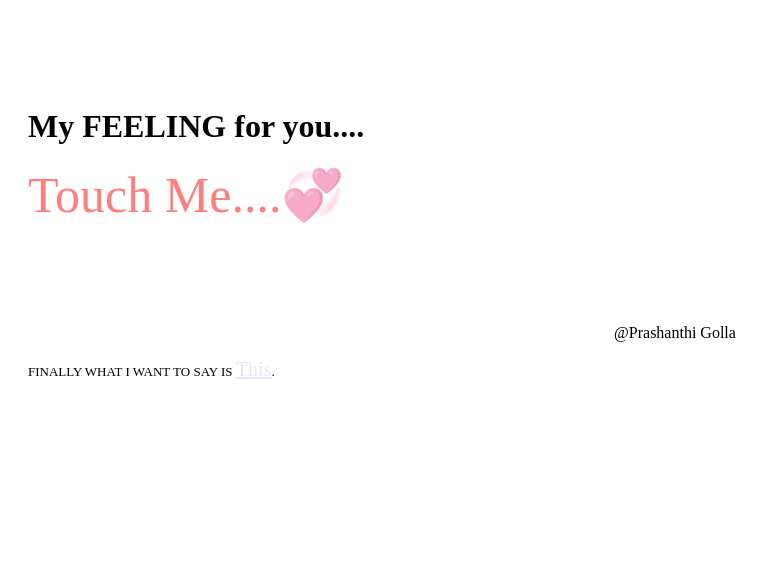
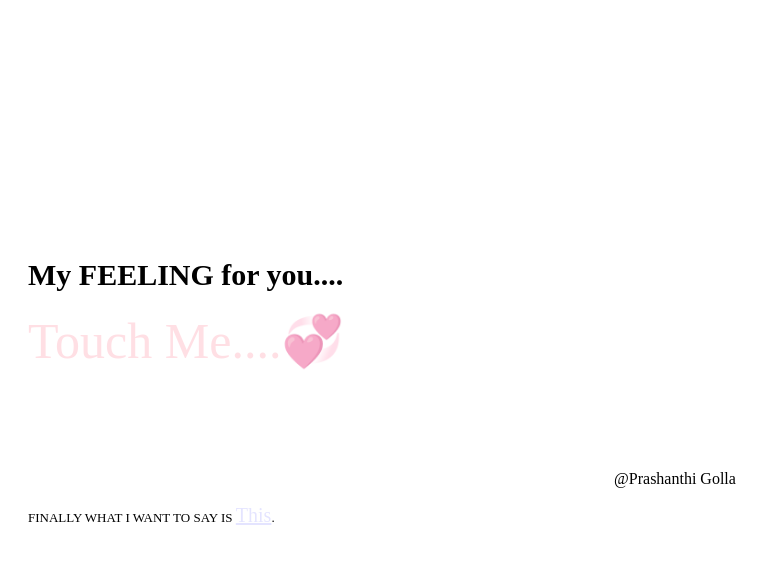
Before and after one commit to RockeshFancy/SpecialDay, a plain HTML site: page RajiShanthi.html in a window 1280 px wide. Shown: the whole page, without its empty margins (0-771 px from the left). Drawn offline with Linux system fonts and the light colour scheme.

Commit message:
RajiShanthi.html

```diff
--- a/RajiShanthi.html
+++ b/RajiShanthi.html
@@ -2,12 +2,12 @@
 
 <style>
         body{
-          padding-top: 100px;
+          padding-top: 250px;
           padding-left: 20px;
           }
           .text1{
             cursor: pointer;
-            color: red;
+            color: pink;
             background-color: white;
             opacity: 0.5;
             font-size: 50px;
@@ -20,8 +20,9 @@
           .text2{
             color: #000;
             margin-bottom: 100px;
-            font-size: 20px;
+            font-size: 50px;
             font-family: 'Swanky and Moo Moo', cursive;
+             margin-bottom: 100px;
           }
           .text4{
             color: blue;
@@ -34,7 +35,6 @@
 
         .main2{
             padding-bottom: 80px;
-
             align-items: left;
             justify-content: left;
             color:#000;
@@ -45,7 +45,7 @@
 
 <body>
 <div >
-<h1>My FEELING for you....</h1>
+<h1 style="font-size:30px";>My FEELING for you....</h1>
 <p class="text1"; onclick="typeWriter()">Touch Me....💞</p>
 
 <p class="text2"; id="demo"></p>
```
